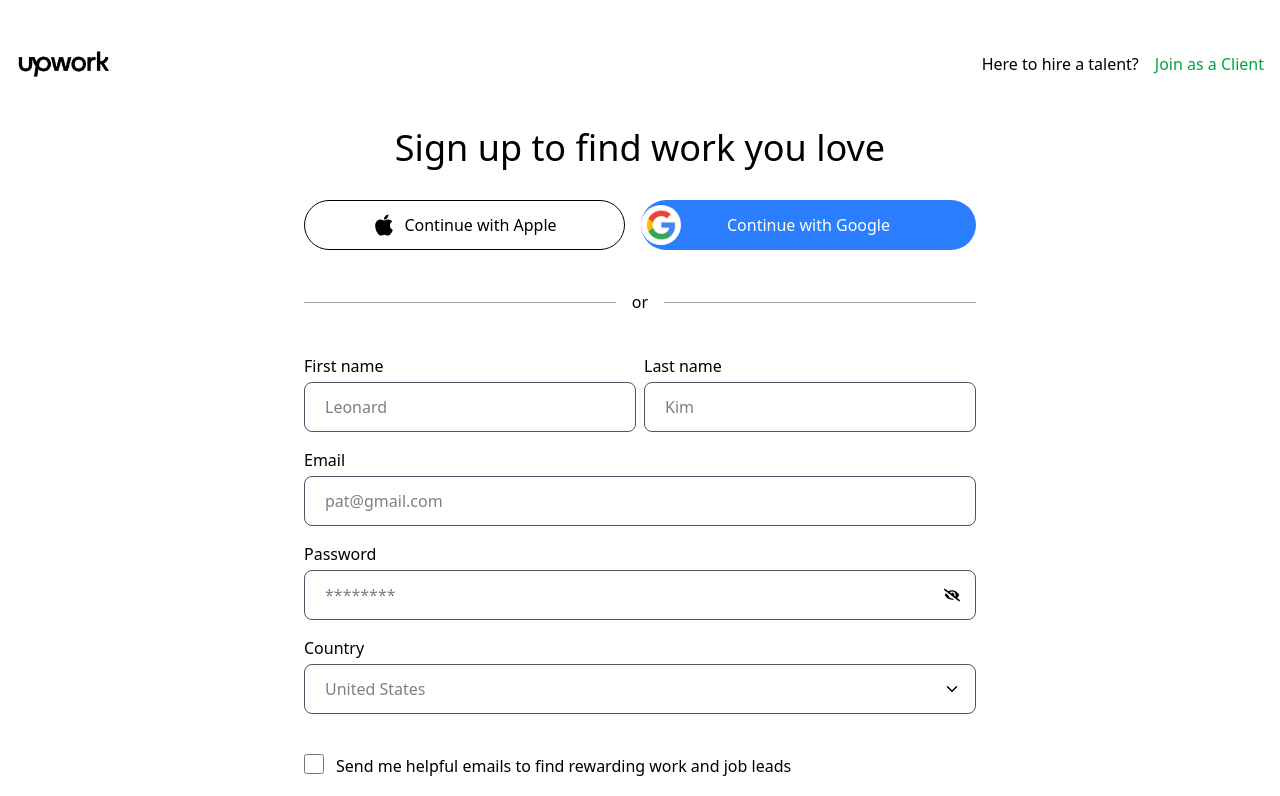
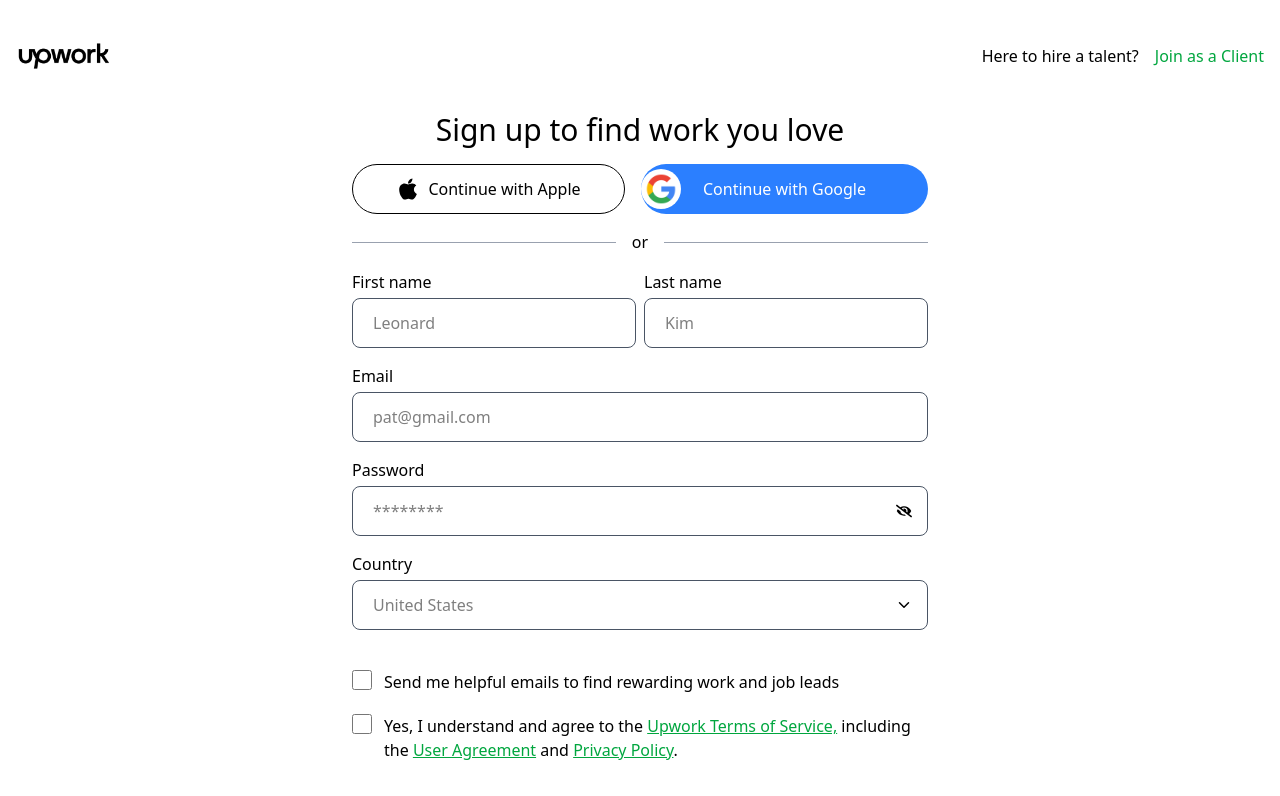
Before and after one commit to ayirezang/scitech, a React (Vite) app: page / in a window 1280 px wide. Shown: the top 796 px of the page. Built offline with nearby package versions, Linux system fonts and the light colour scheme.

Commit message:
reactRouter

```diff
--- a/package.json
+++ b/package.json
@@ -14,6 +14,7 @@
     "react": "^19.2.0",
     "react-dom": "^19.2.0",
     "react-icons": "^5.5.0",
+    "react-router-dom": "^7.10.1",
     "tailwindcss": "^4.1.17"
   },
   "devDependencies": {
--- a/src/App.jsx
+++ b/src/App.jsx
@@ -1,11 +1,16 @@
 import React from "react";
 import Login from "./Components/Login";
 import VerifyMail from "./Components/VerifyMail";
+import { BrowserRouter, Routes, Route, Link } from "react-router-dom";
 const App = () => {
   return (
     <div>
-      {/* <VerifyMail /> */}
-      <Login />
+      <BrowserRouter>
+        <Routes>
+          <Route path="/" element={<Login />} />
+          <Route path="/verify-mail" element={<VerifyMail />} />
+        </Routes>
+      </BrowserRouter>
     </div>
   );
 };
--- a/src/Components/Login.jsx
+++ b/src/Components/Login.jsx
@@ -5,12 +5,13 @@ import { FaEyeSlash } from "react-icons/fa";
 import { FaApple } from "react-icons/fa";
 import { IoChevronDown } from "react-icons/io5";
 import { FaUpwork } from "react-icons/fa6";
+import { Link } from "react-router-dom";
 const Login = () => {
   return (
-    <div className="bg-white min-h-screen">
+    <div className="bg-white min-h-screen justify-between  flex flex-col">
       {/**navbar */}
       <nav className="">
-        <div className="flex justify-between items-center px-4 py-4">
+        <div className="flex justify-between items-center px-4 py-2">
           {/**upwork logo */}
           <div className="">
             <img src={upworkLogo} alt="upworkLogo" className="w-24" />
@@ -18,16 +19,18 @@ const Login = () => {
           {/**text */}
           <div className="flex items-center gap-4">
             <p className="font-medium cursor-pointer">Here to hire a talent?</p>
-            <p className="text-green-600 cursor-pointer">Join as a Client</p>
+            <Link to="/verify-mail" className="text-green-600 cursor-pointer">
+              Join as a Client
+            </Link>
           </div>
         </div>
       </nav>
       {/**main section */}
-      <main className="items-center">
-        <div className="w-full max-w-2xl mx-auto">
+      <main className="flex-1 flex items-center justify-center">
+        <div className="w-full max-w-xl mx-auto">
           {/**header */}
           <div>
-            <p className="text-center  text-4xl mb-8">
+            <p className="text-center text-3xl mb-4">
               Sign up to find work you love
             </p>
             {/**buttons */}
@@ -50,7 +53,7 @@ const Login = () => {
               </button>
             </div>
             {/**or */}
-            <div className="flex items-center gap-4 my-10 ">
+            <div className="flex items-center gap-4 my-4 ">
               <div className="border-b border-gray-400 flex-1"></div>
               <p className=" ">or</p>
               <div className="border-b border-gray-400 flex-1 "></div>
@@ -91,7 +94,7 @@ const Login = () => {
               </div>
             </div>
             {/**email */}
-            <div className="my-4">
+            <div className="mt-4">
               <label for="email" className="block mb-1">
                 Email
               </label>
@@ -103,7 +106,7 @@ const Login = () => {
                 placeholder="pat@gmail.com"
               />
             </div>
-            <div className="my-4">
+            <div className="mt-4">
               <label for="password" className="block mb-1">
                 Password
               </label>
@@ -119,9 +122,10 @@ const Login = () => {
                   <FaEyeSlash />
                 </div>
               </div>
+            </div>
             {/**country */}
-              <div className="my-4">
-                <label for="country" className="block mb-1">
+            <div className="mt-4">
+              <label htmlFor="country" className="block mb-1">
                 Country
               </label>
               <div className="relative">
@@ -188,13 +192,12 @@ const Login = () => {
                 <span className="text-green-600 cursor-pointer">Log In</span>
               </p>
             </div>
-            </div>
           </form>
         </div>
       </main>
       {/*footer */}
       <footer>
-        <div className="bg-neutral-800 w-full flex justify-between px-8 py-4 ">
+        <div className="bg-neutral-800 w-full flex justify-between px-8 py-4 mt-4 ">
           {/**upwork */}
           <div className="flex gap-2">
             <div className="bg-white rounded-md flex justify-center items-center w-8  h-7 shadow-sm">
--- a/src/Components/VerifyMail.jsx
+++ b/src/Components/VerifyMail.jsx
@@ -10,6 +10,7 @@ import { FiInstagram } from "react-icons/fi";
 import { FaApple } from "react-icons/fa";
 import { TbRobot } from "react-icons/tb";
 import { FaUpwork } from "react-icons/fa6";
+import { Link } from "react-router-dom";
 
 const VerifyMail = () => {
   return (
@@ -17,9 +18,9 @@ const VerifyMail = () => {
       {/**navbar */}
       <nav className="flex justify-between items-center pl-4 pr-4">
         {/**upwork logo */}
-        <div>
+        <Link to="/">
           <img src={upworkLogo} alt="upworkLogo" className="w-24" />
-        </div>
+        </Link>
         {/*profile*/}
         <div>
           <CgProfile className="w-8 h-8" />
```
Also changed, not shown: 1 other file (tests, documents, lock files or other folders). Lines whose indentation alone changed are shown as unchanged.
